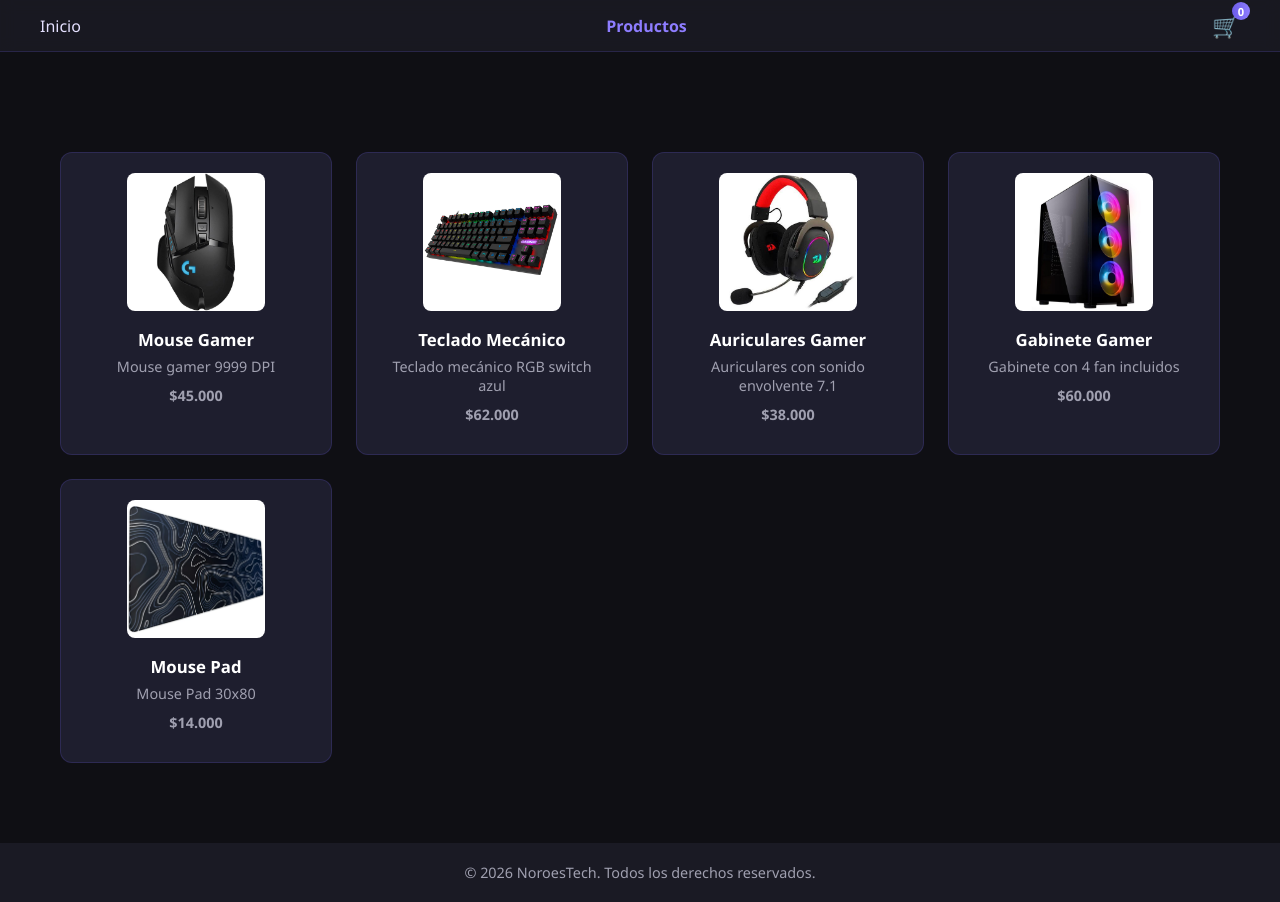
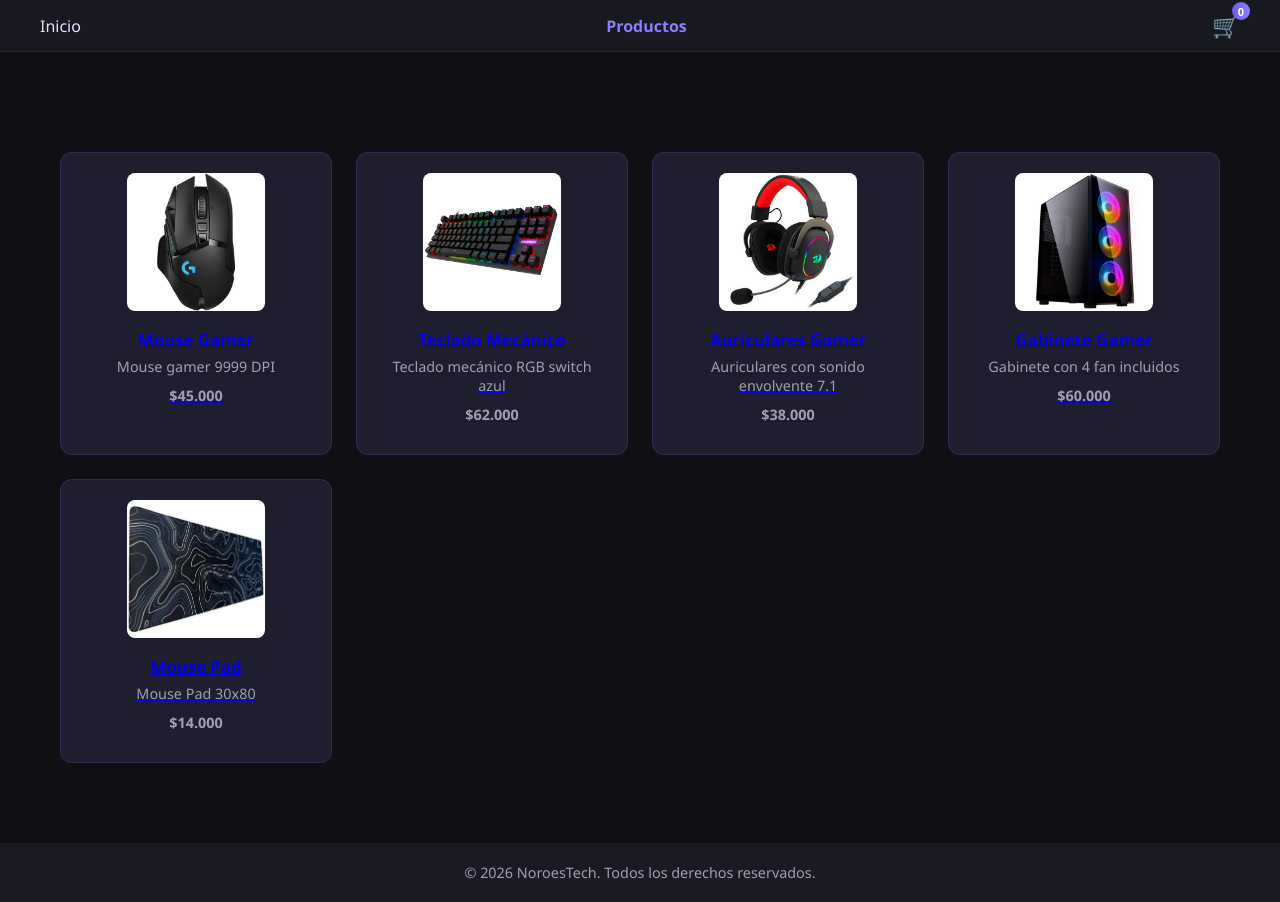
Before and after one commit to EMAGMZ/noroestech, a React (Vite) app: page /productos in a window 1280 px wide. Built offline with nearby package versions, Linux system fonts and the light colour scheme.

Commit message:
feat: navegar al detalle de producto al clickear una card

```diff
--- a/src/components/ProductCard/ProductCard.jsx
+++ b/src/components/ProductCard/ProductCard.jsx
@@ -1,13 +1,14 @@
+import { Link } from 'react-router-dom'
 import styles from './ProductCard.module.css'
 
 function ProductCard({ producto }) {
   return (
-    <div className={styles.card}>
+    <Link to={`/producto/${producto.id}`} className={styles.card}>
       <img src={producto.img} alt={producto.name} />
       <h3>{producto.name}</h3>
       <p>{producto.description}</p>
       <p className={styles.price}>${producto.price.toLocaleString('es-AR')}</p>
-    </div>
+    </Link>
   )
 }
 
```
